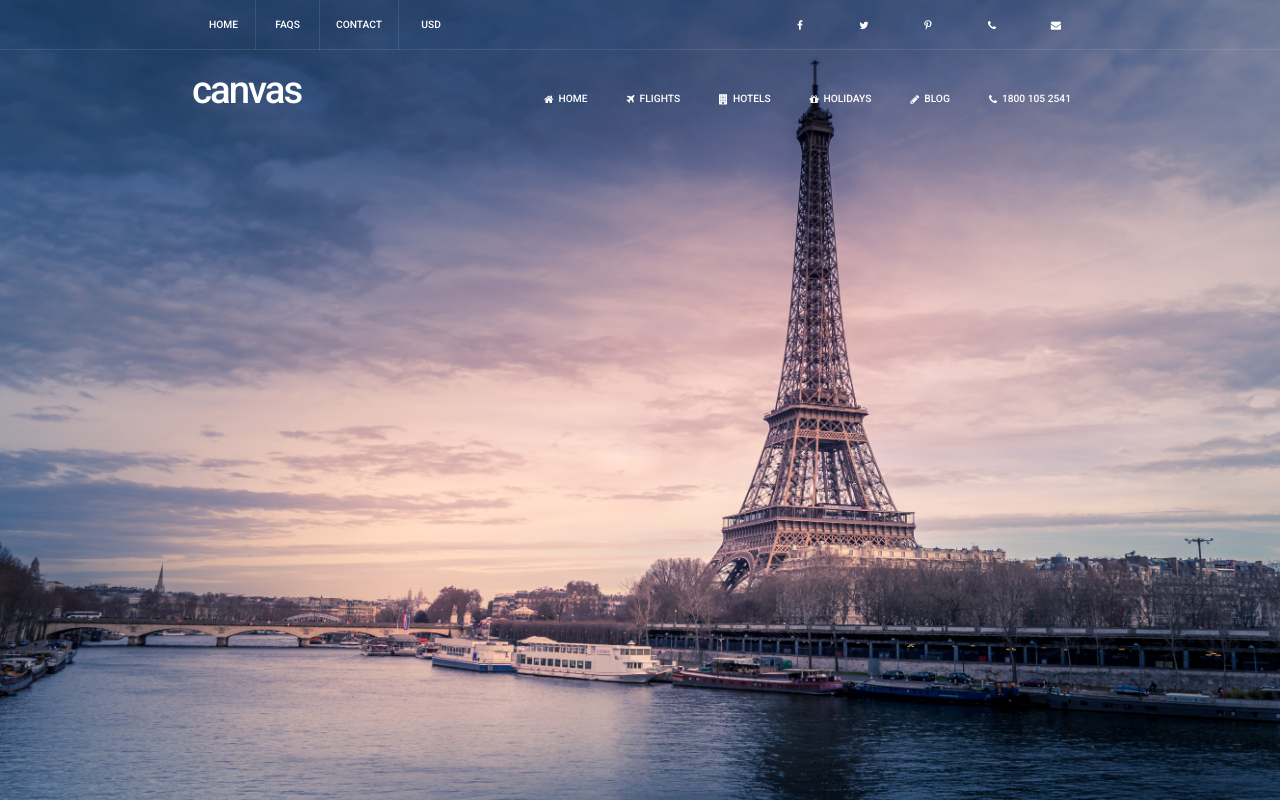
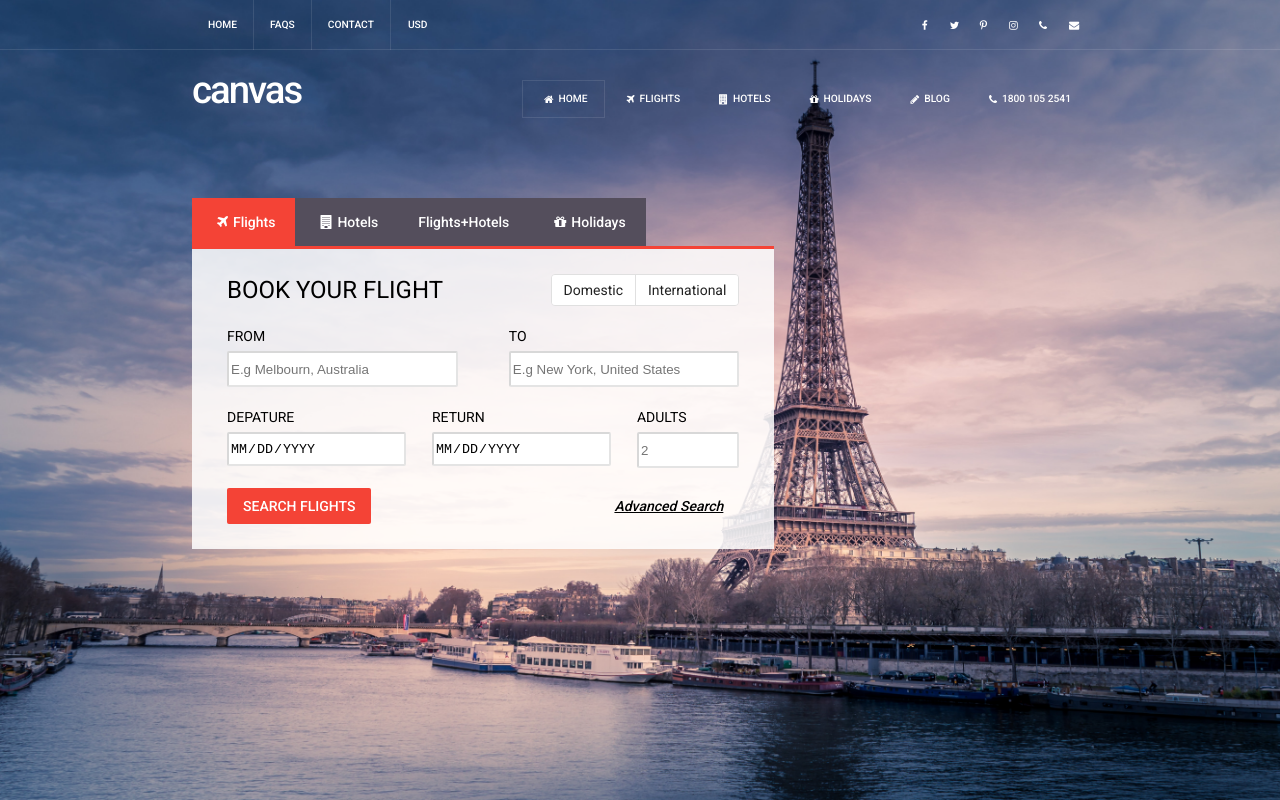
Before and after one commit to phxtho/holiday-booking, an Angular app: page /home in a window 1280 px wide. Before the commit this address led to /. Built offline with nearby package versions, Linux system fonts and the light colour scheme.

Commit message:
add home component

```diff
--- a/src/app/app-routing.module.ts
+++ b/src/app/app-routing.module.ts
@@ -1,8 +1,12 @@
 import { NgModule } from '@angular/core';
 import { Routes, RouterModule } from '@angular/router';
 
+import { HomeComponent } from 'src/app/home/home.component'
 
-const routes: Routes = [];
+
+const routes: Routes = [
+  {path: 'home', component: HomeComponent}
+];
 
 @NgModule({
   imports: [RouterModule.forRoot(routes)],
--- a/src/app/app.component.html
+++ b/src/app/app.component.html
@@ -1,7 +1,10 @@
 <div class="app-container">
   <div class="header-menu">
     <div class="header-menu-btn-group">
-      <button mat-button class="header-menu-btn border-right">Home</button>
+      <button mat-button
+              class="header-menu-btn border-right"
+              routerLink="/home"
+            >Home</button>
       <button mat-button class="header-menu-btn border-right">Faqs</button>
       <button mat-button class="header-menu-btn border-right">Contact</button>
       <button mat-button class="header-menu-btn">USD</button>
@@ -10,19 +13,22 @@
     <div></div>
 
     <div class="header-menu-btn-group">
-      <button mat-button class="header-menu-btn">
+      <button mat-button class="header-menu-btn icon-btn">
         <i class="fa fa-facebook"></i>
       </button>
-      <button mat-button class="header-menu-btn">
+      <button mat-button class="header-menu-btn icon-btn">
         <i class="fa fa-twitter"></i>
       </button>
-      <button mat-button class="header-menu-btn">
+      <button mat-button class="header-menu-btn icon-btn">
         <i class="fa fa-pinterest-p"></i>
       </button>
-      <button mat-button class="header-menu-btn">
+      <button mat-button class="header-menu-btn icon-btn">
+        <i class="fa fa-instagram"></i>
+      </button>
+      <button mat-button class="header-menu-btn icon-btn">
         <i class="fa fa-phone"></i>
       </button>
-      <button mat-button class="header-menu-btn">
+      <button mat-button class="header-menu-btn icon-btn">
         <i class="fa fa-envelope"></i>
       </button>
     </div>
@@ -36,7 +42,7 @@
         <span class="sub-heading">canvas</span>
       </div>
       <div class="header-menu-btn-group">
-        <button mat-button class="header-menu-btn">
+        <button mat-button class="header-menu-btn" routerLink="/home" routerLinkActive="active-btn">
           <i class="fa fa-home"></i>
           <span>Home</span>
         </button>
@@ -62,7 +68,7 @@
         </button>
       </div>
     </div>
-    <div>
+    <div class="page-container">
       <router-outlet></router-outlet>
     </div>
   </div>
--- a/src/app/app.component.scss
+++ b/src/app/app.component.scss
@@ -45,10 +45,15 @@ $border-color: rgba(255, 255, 255, 0.1);
   border-width: 1px;
   border-color: transparent;
   font-size: 0.8vw;
+  min-width: 0px;
 
   i {
-      padding: 5px;
+    padding: 5px;
   }
+}
+
+.active-btn{
+    border-color: $border-color;
 }
 
 .header-menu-btn:hover{
@@ -80,3 +85,18 @@ $border-color: rgba(255, 255, 255, 0.1);
     font-weight: 500;
     letter-spacing: -2px;
 }
+
+.page-container{
+    padding: 80px 0px 50px 0px;
+}
+
+.icon-btn{
+  padding: 5px;
+  max-width: 30px;
+}
+
+@media screen and (max-width: 900px) {
+  .app-container {
+    grid-template-columns: [col-left-start]5% [col-content-start] auto [col-content-end col-right-start] 5%;
+  }
+}
--- a/src/app/app.module.ts
+++ b/src/app/app.module.ts
@@ -4,23 +4,28 @@ import { NgModule } from '@angular/core';
 import { AppRoutingModule } from './app-routing.module';
 import { AppComponent } from './app.component';
 import { BrowserAnimationsModule } from '@angular/platform-browser/animations';
+import { FormsModule }   from '@angular/forms';
 
 // Material components
 import { MatIconModule } from '@angular/material/icon'
-import { MatToolbarModule } from "@angular/material/toolbar";
+import { MatToolbarModule } from '@angular/material/toolbar'
 import { MatButtonModule } from '@angular/material/button'
+import { MatButtonToggleModule } from '@angular/material/button-toggle'
 import { MatCardModule } from '@angular/material/card'
 import { MatTabsModule } from '@angular/material/tabs'
+import { HomeComponent } from './home/home.component'
 
 @NgModule({
   declarations: [
-    AppComponent
+    AppComponent,
+    HomeComponent
   ],
   imports: [
     BrowserModule,
     AppRoutingModule,
     BrowserAnimationsModule,
-    MatIconModule, MatToolbarModule, MatButtonModule, MatCardModule,MatTabsModule
+    FormsModule,
+    MatIconModule, MatToolbarModule, MatButtonModule, MatButtonToggleModule, MatCardModule,MatTabsModule
   ],
   providers: [],
   bootstrap: [AppComponent]
--- /dev/null
+++ b/src/app/home/home.component.html
@@ -0,0 +1,108 @@
+<mat-tab-group mat-align-tabs="start" dynamicHeight="true">
+    <mat-tab id="tabs">
+        <ng-template mat-tab-label class="tab-label">
+            <i class="fa fa-plane"></i>
+            Flights
+        </ng-template>
+        <div class="tab-content">
+            <form class="col tab-form">
+                <div class="row form-row">
+                    <h1>Book your Flight</h1>
+
+                    <mat-button-toggle-group name="fontStyle">
+                        <mat-button-toggle value="domestic">Domestic</mat-button-toggle>
+                        <mat-button-toggle value="international">International</mat-button-toggle>
+                    </mat-button-toggle-group>
+                </div>
+                <div class="row form-row">
+                    <div class="col lg-col">
+                        <label for="fromLocation">From</label>
+                        <input matInput type="text"
+                            placeholder="E.g Melbourn, Australia"
+                            class="form-control"
+                            id="fromLocation"
+                            required
+                            [(ngModel)]="flightPlan.depatureLocation"
+                            name="depatureLocation"
+                            >
+                    </div>
+
+                    <div class="col lg-col">
+                        <label for="toLocation">To</label>
+                        <input type="text"
+                            placeholder="E.g New York, United States"
+                            class="form-control"
+                            id="toLocation"
+                            required
+                            [(ngModel)]="flightPlan.destinationLocation"
+                            name="destinationLocation"
+                            >
+                    </div>
+                </div>
+                <div class="row form-row">
+                    <div class="col md-col">
+                        <label for="depatureDate">Depature</label>
+                        <input type="date"
+                            class="form-control"
+                            id="depatureDate"
+                            required
+                            [(ngModel)]="flightPlan.depatureDate"
+                            name="depatureDate"
+                            >
+                    </div>
+
+                    <div class="col md-col">
+                        <label for="returnDate">Return</label>
+                        <input type="date"
+                                class="form-control"
+                                id="returnDate"
+                                required
+                                [(ngModel)]="flightPlan.returnDate"
+                                name="returnDate"
+                                >
+                    </div>
+
+                    <div class="col sm-col">
+                        <label for="adults">Adults</label>
+                        <input type="number"
+                            placeholder="2"
+                            class="form-control"
+                            id="adults"
+                            required
+                            [(ngModel)]="flightPlan.adultCount"
+                            name="adultCount"
+                            >
+                    </div>
+                </div>
+                <div class="row form-row">
+                    <button mat-flat-button
+                            color="primary"
+                            type="submit">Search Flights</button>
+
+                    <button mat-button class="link-btn"> Advanced Search</button>
+                </div>
+
+           </form>
+        </div>
+    </mat-tab>
+    <mat-tab>
+        <ng-template mat-tab-label>
+            <i class="fa fa-building"></i>
+            Hotels
+        </ng-template>
+        <div class="tab-content"></div>
+    </mat-tab>
+    <mat-tab>
+        <ng-template mat-tab-label>
+            <span>Flights+Hotels</span>
+        </ng-template>
+        <div class="tab-content"></div>
+    </mat-tab>
+    <mat-tab>
+        <ng-template mat-tab-label>
+            <i class="fa fa-gift"></i>
+            <span>Holidays</span>
+        </ng-template>
+        <div class="tab-content"></div>
+    </mat-tab>
+</mat-tab-group>
--- /dev/null
+++ b/src/app/home/home.component.scss
@@ -0,0 +1,120 @@
+@import "src/styles.scss";
+
+.tab-content {
+    background-color: rgba($color: white, $alpha: .85);
+}
+
+.tab-form{
+    padding: 15px 35px 15px 35px;
+
+    h1{
+        text-transform: uppercase;
+        margin-bottom: 0px;
+    }
+
+    label{
+        text-transform: uppercase;
+    }
+
+    input {
+        height: 30px;
+        border-radius: 2px;
+        border-color: rgba(0,0,0,0.15);
+    }
+
+}
+
+.form-row {
+    padding: 10px 0px 10px 0px ;
+    justify-content: space-between;
+}
+
+.row{
+    display: flex;
+    flex-direction: row;
+}
+
+.col{
+    display: flex;
+    flex-direction: column;
+
+    label{
+        padding-bottom: 5px;
+    }
+}
+
+
+.mat-tab-group{
+    width: 65%;
+
+    ::ng-deep .mat-tab-label{
+        min-width: 0px;
+        padding: 0px 20px 0px 20px;
+        color: white;
+        background-color: #544E5C;
+        opacity: 1;
+
+        i{
+            padding: 5px;
+        }
+    }
+
+    ::ng-deep .mat-tab-label-active{
+        background-color: $primary;
+    }
+
+    ::ng-deep .mat-tab-header{
+        border-bottom: 3px solid $primary;
+    }
+}
+
+.mat-flat-button{
+    text-transform: uppercase;
+    border-radius: 2px;
+}
+
+::ng-deep .mat-button-toggle-group{
+    height: 30px;
+
+    .mat-button-toggle-appearance-standard .mat-button-toggle-label-content{
+        line-height: inherit;
+    }
+
+    .mat-button-toggle-button {
+        height: 100%;
+    }
+
+    .mat-button-toggle-checked{
+        color: white !important;
+        background-color: $primary;
+    }
+}
+
+.link-btn{
+    text-decoration: underline;
+    font-style: italic;
+}
+
+input::-webkit-calendar-picker-indicator{
+    display: none;
+}
+
+input[type="date"]{
+    text-transform: uppercase;
+}
+
+.lg-col{
+    width: 45%;
+}
+
+.md-col{
+    width: 35%;
+}
+
+.sm-col {
+    width: 20%;
+}
+
+@media screen and (max-width: 600px) {
+
+}
--- /dev/null
+++ b/src/app/home/home.component.ts
@@ -0,0 +1,25 @@
+import { Component, OnInit } from '@angular/core';
+
+import { FlightPlan } from 'src/app/shared/models/flight-plan';
+
+@Component({
+  selector: 'app-home',
+  templateUrl: './home.component.html',
+  styleUrls: ['./home.component.scss']
+})
+export class HomeComponent implements OnInit {
+
+  flightPlan = new FlightPlan();
+  submitted : boolean;
+
+  constructor() {}
+
+  ngOnInit(): void {
+    this.submitted = false;
+  }
+
+  onSubmit() {
+    this.submitted = true;
+  }
+
+}
--- /dev/null
+++ b/src/app/shared/models/flight-plan.ts
@@ -0,0 +1,9 @@
+export class FlightPlan {
+    constructor (
+        public depatureLocation ?: string,
+        public destinationLocation ?: string,
+        public depatureDate ?: string,
+        public returnDate ?: string,
+        public adultCount ?: number
+    ) {}
+}
```
Also changed, not shown: 2 other files (tests, documents, lock files or other folders).
